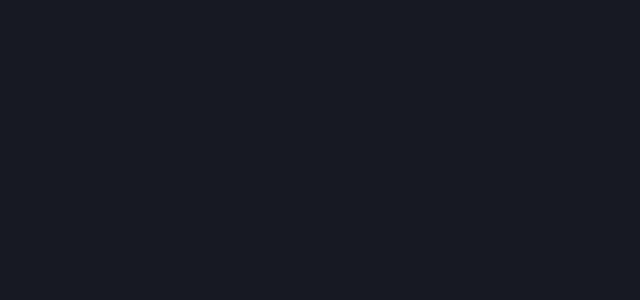
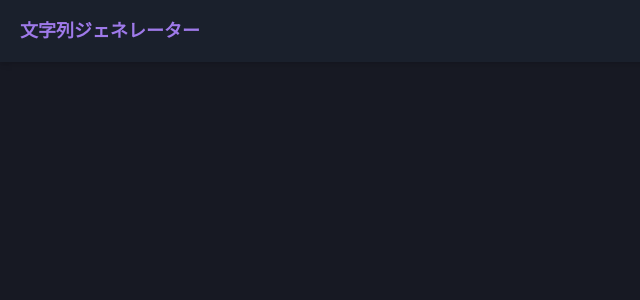
Before and after one commit to rerelurelu/string-generator, a React (Vite) app: page / in a window 1280 px wide. Shown: the top 300 px of the page, without its empty margins (0-640 px from the left). Built offline with nearby package versions, Linux system fonts and the light colour scheme.

Commit message:
✨ feat: Add header

```diff
--- a/src/App.tsx
+++ b/src/App.tsx
@@ -1,5 +1,10 @@
 import { FC } from 'react';
+import { Header } from './components/organisms/layout/Header';
 
 export const App: FC = () => {
-  return <div></div>;
+  return (
+    <>
+      <Header />
+    </>
+  );
 };
--- /dev/null
+++ b/src/components/organisms/layout/Header.tsx
@@ -0,0 +1,25 @@
+import { Flex, Heading } from '@chakra-ui/react';
+import { FC, memo } from 'react';
+
+const TITLE: string = '文字列ジェネレーター';
+
+export const Header: FC = memo(() => {
+  return (
+    <>
+      <Flex
+        as="nav"
+        bg="gray.800"
+        align="center"
+        justify="space-between"
+        padding={{ base: 3, md: 5 }}
+        boxShadow="md"
+      >
+        <Flex align="center" as="a" mr={8} _hover={{ cursor: 'default' }}>
+          <Heading as="h1" fontSize={{ base: 'md', md: 'lg' }}>
+            {TITLE}
+          </Heading>
+        </Flex>
+      </Flex>
+    </>
+  );
+});
```
